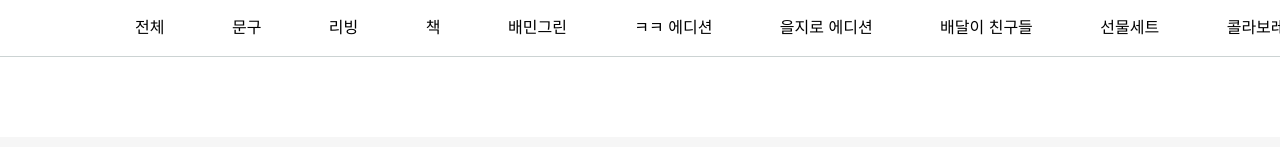
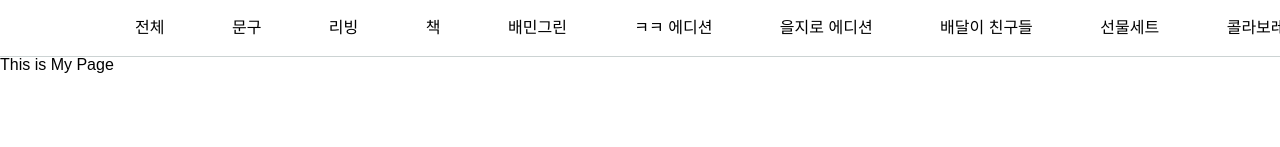
Before and after one commit to jiho9505/store-9, a React app in the folder client/: page /mypage in a window 1280 px wide. Shown: the part 381-528 px from the top of the page. Built offline with nearby package versions, Linux system fonts and the light colour scheme; a web font is replaced by a local one.

Commit message:
✨ mypage 라우터에 연결

```diff
--- a/client/src/app.tsx
+++ b/client/src/app.tsx
@@ -11,6 +11,7 @@ const Main = React.lazy(() => import('@/pages/Main'));
 const ProductList = React.lazy(() => import('@/pages/ProductList'));
 const CartPage = React.lazy(() => import('@/pages/Cart'));
 const Order = React.lazy(() => import('@/pages/Order'));
+const MyPage = React.lazy(() => import('@/pages/MyPage'));
 const NotFound = React.lazy(() => import('@/pages/NotFound'));
 
 import '@/static/assets/img/baeminFavicon.png';
@@ -36,6 +37,9 @@ const App = () => {
           </Route>
           <Route exact path="/order">
             <Order />
+          </Route>
+          <Route exact path="/mypage">
+            <MyPage />
           </Route>
           <Route exact path="/product/:id">
             <ProductPage />
--- a/client/src/components/base/Header/index.tsx
+++ b/client/src/components/base/Header/index.tsx
@@ -9,7 +9,7 @@ import '@/static/assets/img/search.png';
 
 const shortCuts = [
   { name: '로그인', path: '/login' },
-  { name: '마이페이지', path: '/my-page' },
+  { name: '마이페이지', path: '/mypage' },
   { name: '장바구니', path: '/cart' },
 ];
 
--- /dev/null
+++ b/client/src/pages/MyPage/index.tsx
@@ -0,0 +1,7 @@
+import React from 'react';
+
+const MyPage = () => {
+  return <div>This is My Page</div>;
+};
+
+export default MyPage;
```
